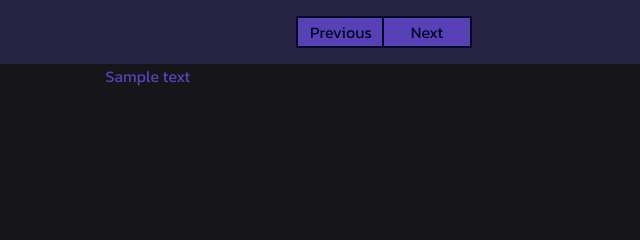
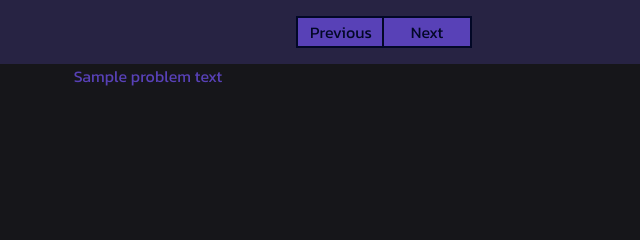
Before and after one commit to Peleton-011/exercises, a plain HTML site: page ProjectEuler/A-XX/A-XX.html in a window 1280 px wide. Shown: the top 240 px of the page, 492-1132 px from the left. Drawn offline with Linux system fonts and the light colour scheme.

Commit message:
Add minor changes to facilitate using template problem page

```diff
--- a/ProjectEuler/A-XX/A-XX.html
+++ b/ProjectEuler/A-XX/A-XX.html
@@ -11,7 +11,7 @@
             rel="stylesheet"
             href="https://fonts.googleapis.com/css?family=Kanit"
         />
-        <title>Exercice </title>
+        <title>Exercice</title>
     </head>
     <body>
         <header>
@@ -27,7 +27,10 @@
             </div>
         </header>
         <div class="left-blank"></div>
-        <main>Sample text</main>
+        <main>
+            <section class="problem">Sample problem text</section>
+            <section class="solution"></section>
+        </main>
         <footer>
             <div class="footer-text">Made by Nico Diaz</div>
             <img
--- a/ProjectEuler/common.js
+++ b/ProjectEuler/common.js
@@ -27,7 +27,7 @@
     //Link to the homepage
     const homeBtn = document.querySelector(".home");
     homeBtn.addEventListener("click", () => {
-        location.replace("../index.html")
+        location.replace("../index.html");
     });
 
     //Previous and next page buttons
@@ -41,7 +41,7 @@
     nextBtn.addEventListener("click", () => {
         let next = findNextPage();
         location.replace("./" + next + "/" + next + ".html");
-    })
+    });
 }
 
 //Sets width of all contiguous elements to that of the widest element
```
Also changed, not shown: ProjectEuler/A-XX/solution.js (line endings or trailing spaces), 1 other file.
